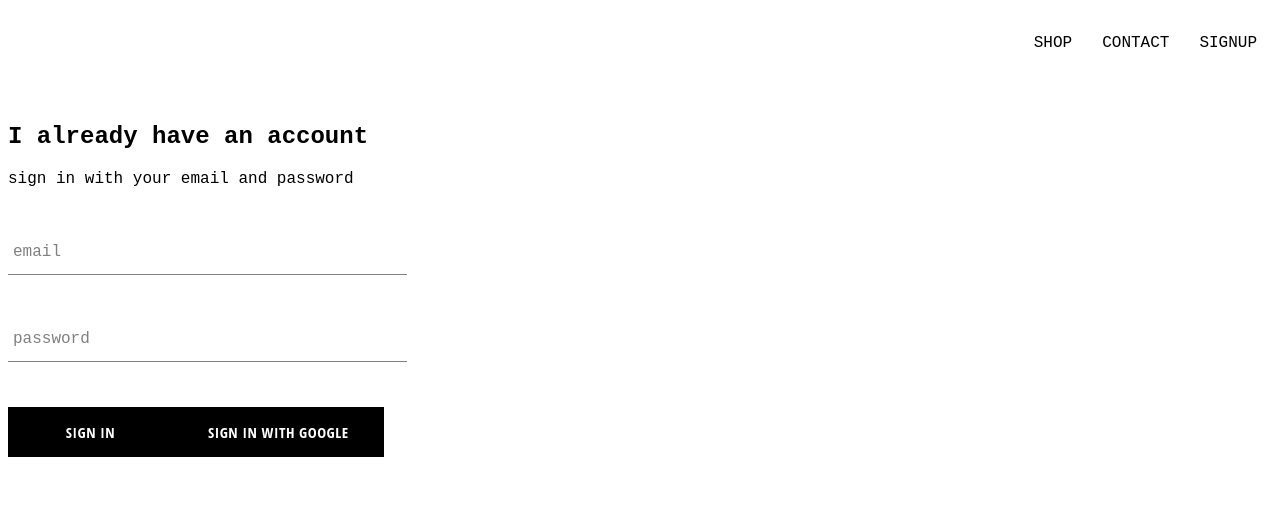
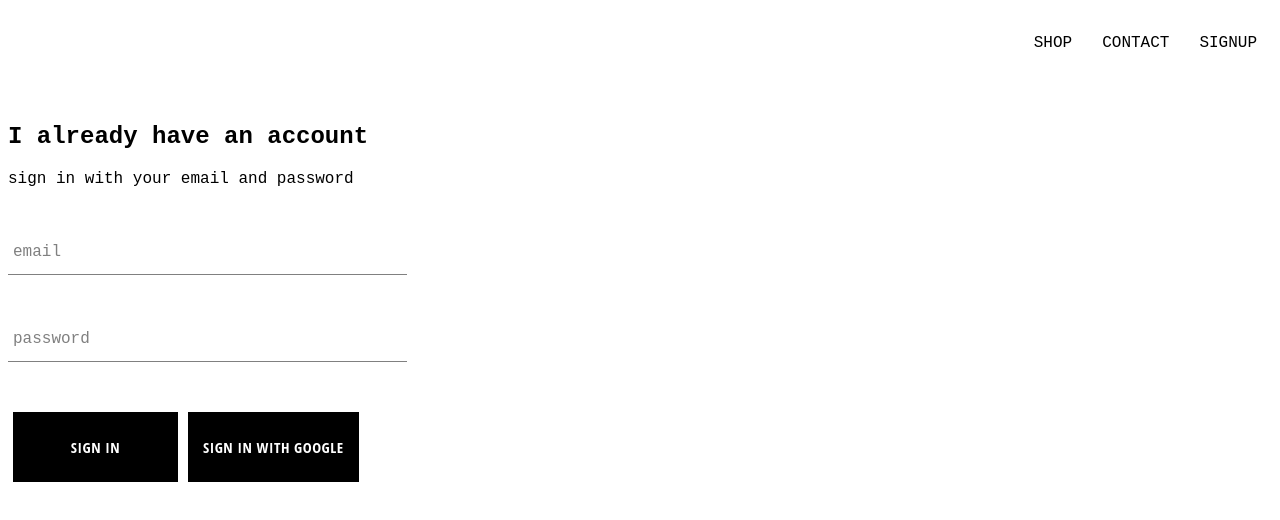
Before and after one commit to TabotCharlesBessong/UdemyMernLectures, a React (Create React App) app in the folder 12.Startingprojects/: page /form in a window 1280 px wide. Shown: the top 520 px of the page. Built offline with nearby package versions, Linux system fonts and the light colour scheme; no server answers; some icons are missing.

Commit message:
more on firebase

```diff
--- a/12.Startingprojects/src/App.js
+++ b/12.Startingprojects/src/App.js
@@ -6,8 +6,28 @@ import Shop from './pages/shop/Shop'
 import Header from './components/header/Header'
 import './App.css'
 import Form from './pages/form/Form'
+import { auth } from './firebase/firebase'
 
 export default class App extends Component {
+  constructor(){
+    super()
+
+    this.state = {
+      currentUser : null
+    }
+  }
+
+  unsubscribeFromAuth = null
+  componentDidMount(){
+    this.unsubscribeFromAuth =  auth.onAuthStateChanged(user =>{
+      this.setState({currentUser:user})
+      console.log(user)
+    } )
+  }
+
+  componentWillUnmount(){
+    this.unsubscribeFromAuth()
+  }
   render() {
     return (
       <div className='App' >
--- a/12.Startingprojects/src/components/button/Button.scss
+++ b/12.Startingprojects/src/components/button/Button.scss
@@ -1,8 +1,8 @@
 
 .custom-button {
   min-width: 165px;
-  width: auto;
-  height: 50px;
+  // width: auto;
+  height: auto;
   letter-spacing: 0.5px;
   line-height: 50px;
   padding: 0 35px 0 35px;
@@ -14,6 +14,8 @@
   font-weight: bolder;
   border: none;
   cursor: pointer;
+  padding: 10px 15px;
+  margin: 5px;
 
   &:hover {
     background-color: white;
```
